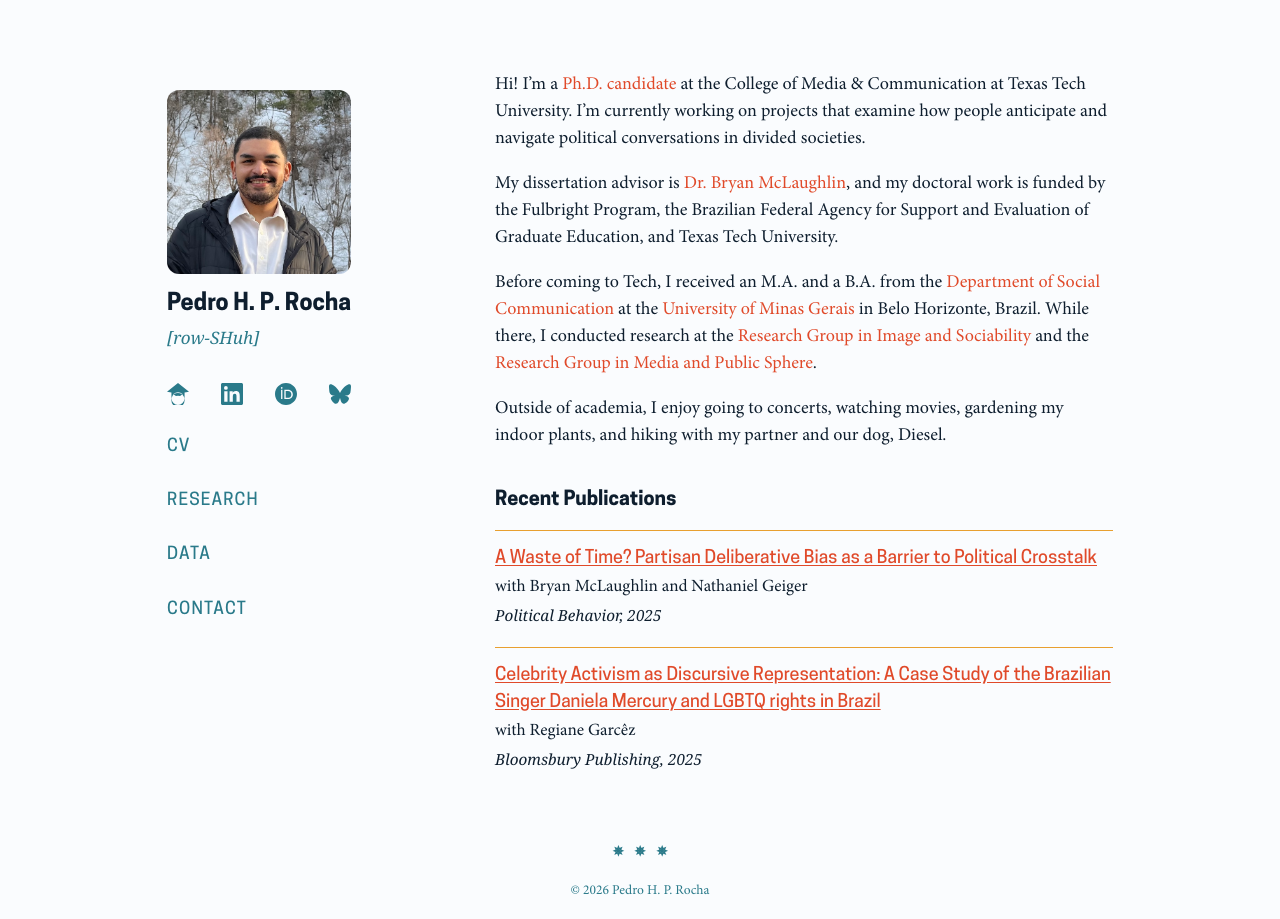
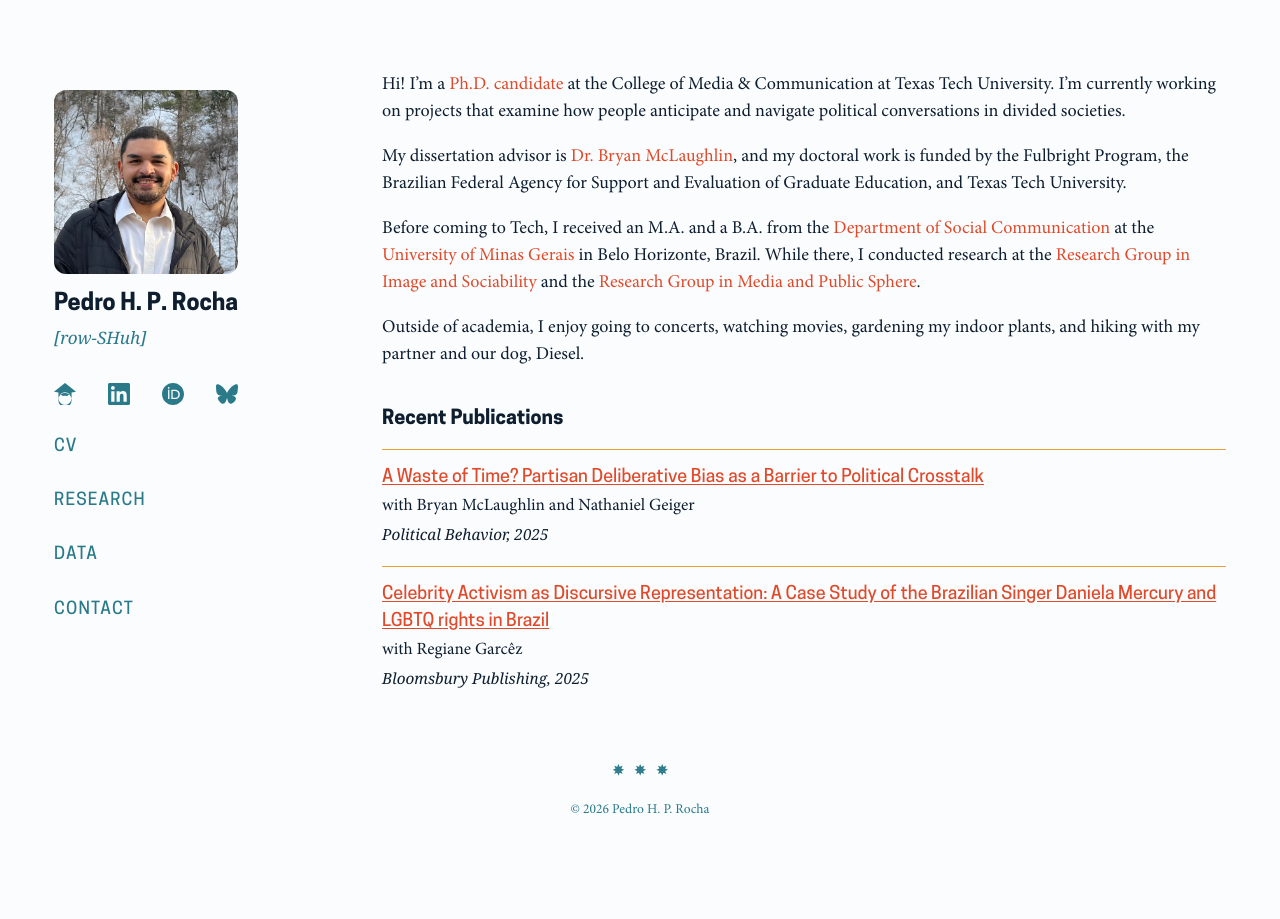
Before and after one commit to pedrohprocha/pedrohprocha.github.io, a Jekyll site: the page built from index.md, in a window 1280 px wide. Built offline with Jekyll 4.4.1, drawn with Linux system fonts in a browser that asks for light colours; some web fonts are replaced.

Commit message:
full width layout

```diff
--- a/assets/css/main.css
+++ b/assets/css/main.css
@@ -113,9 +113,9 @@ h3 {
 /* ══ HOME LAYOUT ════════════════════════════════════════════ */
 .home-wrapper {
     display: flex;
-    max-width: 1000px;
+    max-width: 100%;
     margin: 0 auto;
-    padding: 3rem 1.5rem 1.5rem;
+    padding: 2rem 3rem 1.5rem;
     gap: 3rem;
     align-items: flex-start;
 }
@@ -274,10 +274,10 @@ h3 {
 /* ══ INNER PAGE LAYOUT ══════════════════════════════════════ */
 .site-wrapper {
     display: flex;
-    max-width: 1000px;
+    max-width: 100%;
     width: 100%;
     margin: 0 auto;
-    padding: 2rem 1.5rem;
+    padding: 2rem 3rem;
     align-items: flex-start;
     gap: 3rem;
 }
@@ -437,7 +437,7 @@ h3 {
     padding: 0 1.5rem;
     font-size: 0.75rem;
     color: var(--muted);
-    max-width: 960px;
+    max-width: 100%;
     margin: 0 auto;
     text-align: center;
 }
```
